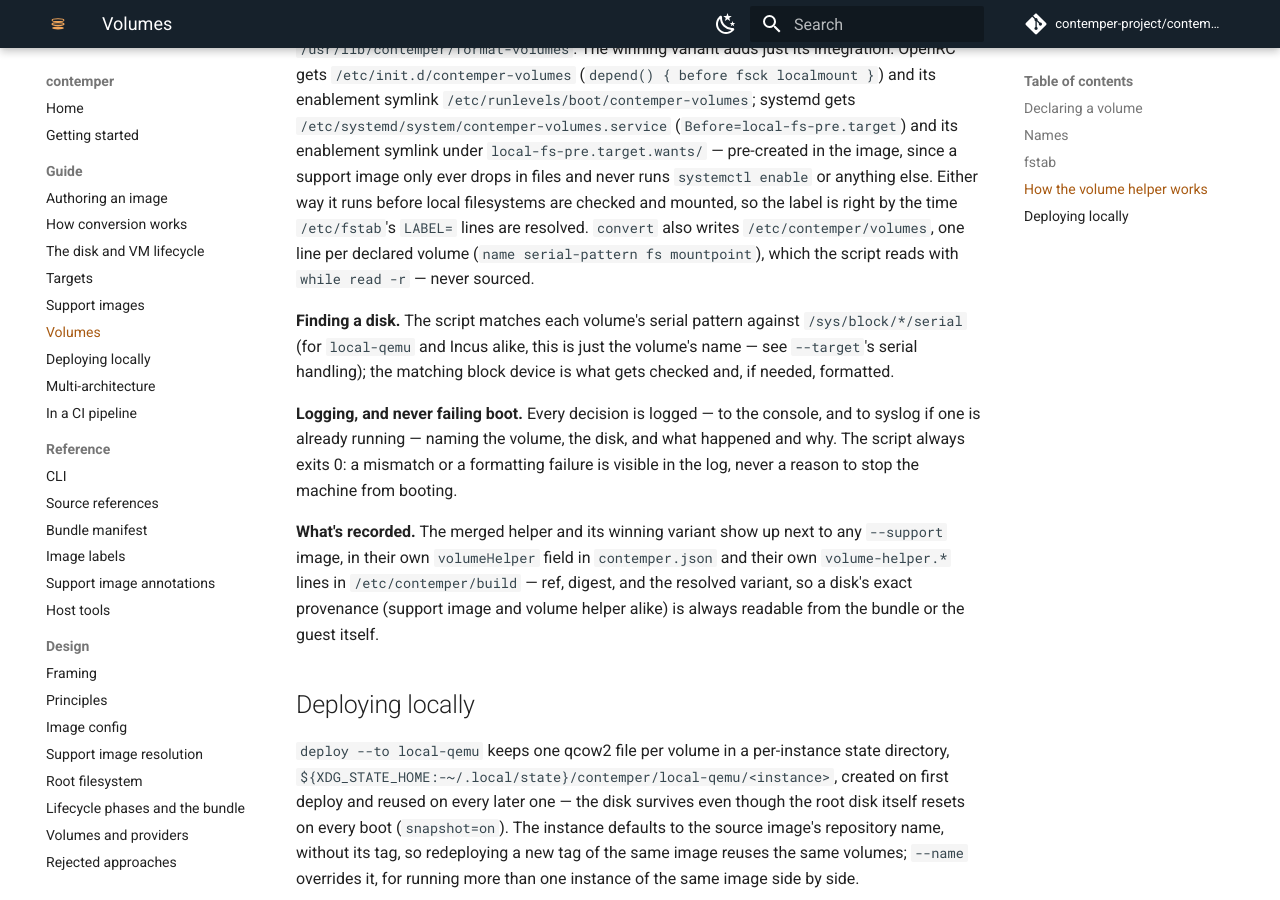
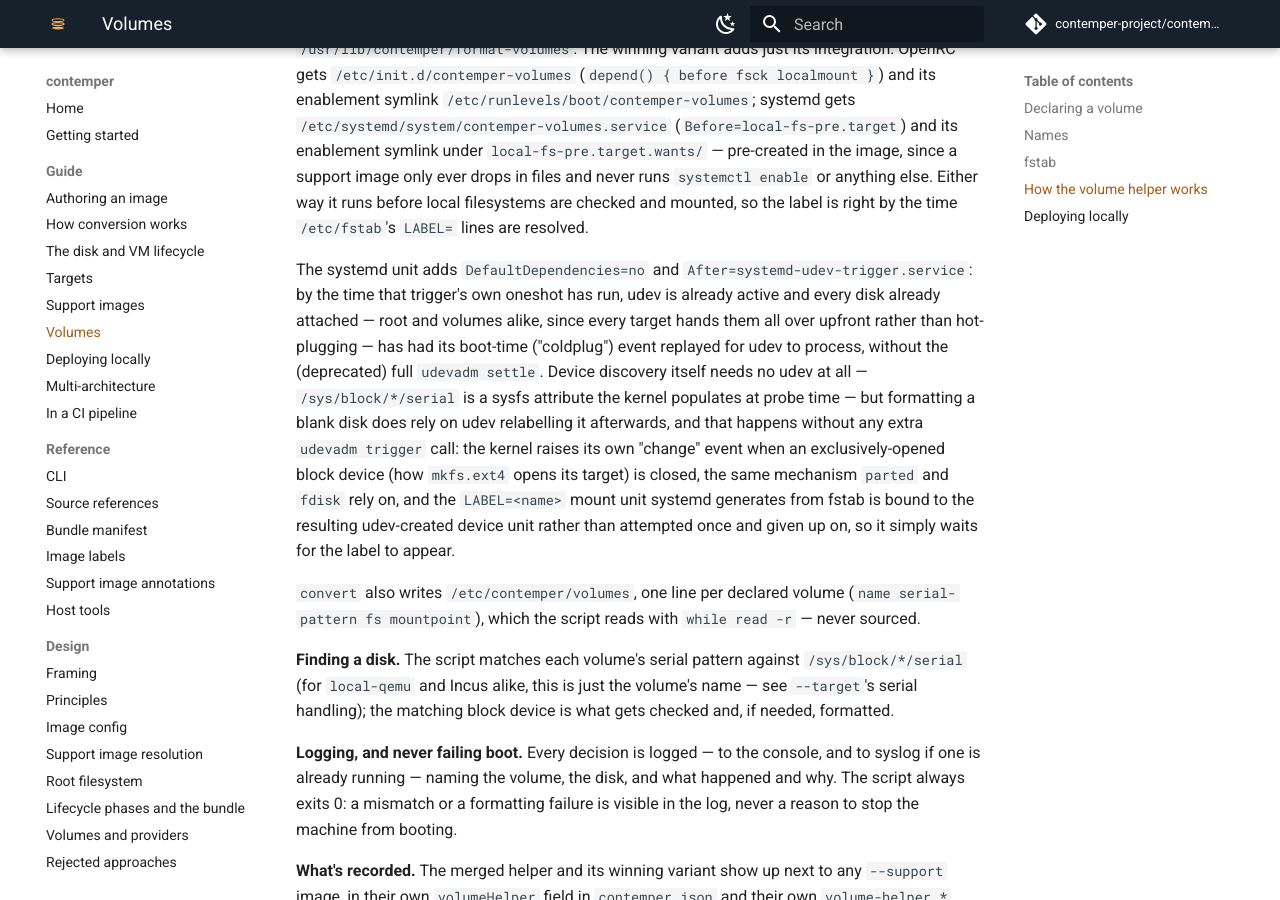
Before and after one commit to DarkressX/contemper, an MkDocs documentation site: the page built from docs/guide/volumes.md, in a window 1280 px wide and 900 px high, scrolled down 2673 px. Built offline with MkDocs 1.6.1 and Material for MkDocs 9.7.7, drawn with Linux system fonts in a browser that asks for light colours; comment, search, counter and statistics services are not loaded.

Commit message:
docs(volumes): explain the systemd helper's boot ordering
Reviewed for correctness since it has never actually booted: the
comment block in contemper-volumes.service, and a matching paragraph in
docs/guide/volumes.md, spell out why After=systemd-udev-trigger.service
plus Before=local-fs-pre.target is enough - device discovery reads a
sysfs attribute udev never touches, and the LABEL= mount fstab
generates waits on a udev-created device unit rather than being
attempted once - so no explicit udevadm trigger/settle call is needed
anywhere.

Co-Authored-By: Claude Sonnet 5 <noreply@anthropic.com>
Signed-off-by: Stephan Peijnik-Steinwender <speijnik@gmail.com>

```diff
--- a/docs/guide/volumes.md
+++ b/docs/guide/volumes.md
@@ -140,6 +140,23 @@ image only ever drops in files and never runs `systemctl enable` or
 anything else. Either way it runs before local filesystems are checked
 and mounted, so the
 label is right by the time `/etc/fstab`'s `LABEL=` lines are resolved.
+
+The systemd unit adds `DefaultDependencies=no` and
+`After=systemd-udev-trigger.service`: by the time that trigger's own oneshot
+has run, udev is already active and every disk already attached — root and
+volumes alike, since every target hands them all over upfront rather than
+hot-plugging — has had its boot-time ("coldplug") event replayed for udev to
+process, without the (deprecated) full `udevadm settle`. Device discovery
+itself needs no udev at all — `/sys/block/*/serial` is a sysfs attribute the
+kernel populates at probe time — but formatting a blank disk does rely on
+udev relabelling it afterwards, and that happens without any extra
+`udevadm trigger` call: the kernel raises its own "change" event when an
+exclusively-opened block device (how `mkfs.ext4` opens its target) is
+closed, the same mechanism `parted` and `fdisk` rely on, and the
+`LABEL=<name>` mount unit systemd generates from fstab is bound to the
+resulting udev-created device unit rather than attempted once and given up
+on, so it simply waits for the label to appear.
+
 `convert` also writes `/etc/contemper/volumes`, one line per declared
 volume (`name serial-pattern fs mountpoint`), which the script reads with
 `while read -r` — never sourced.
```
Also changed, not shown: 1 other file.
